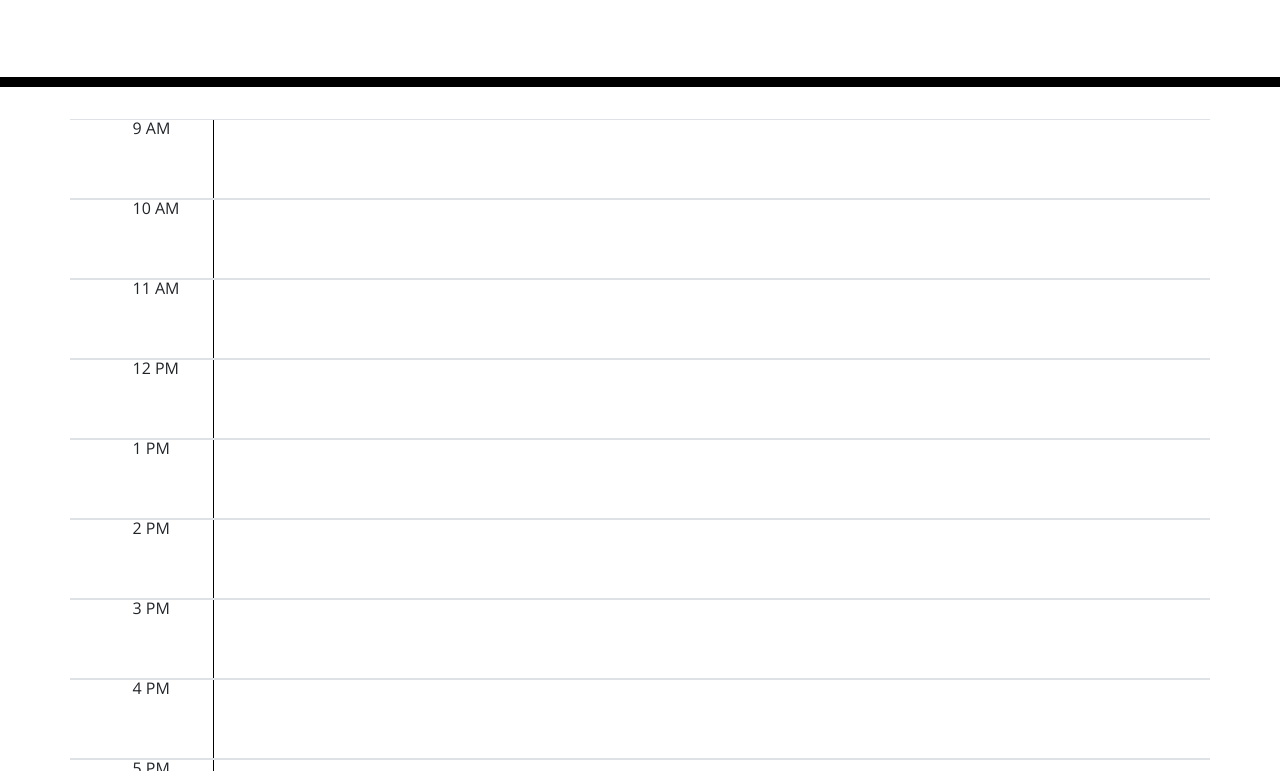
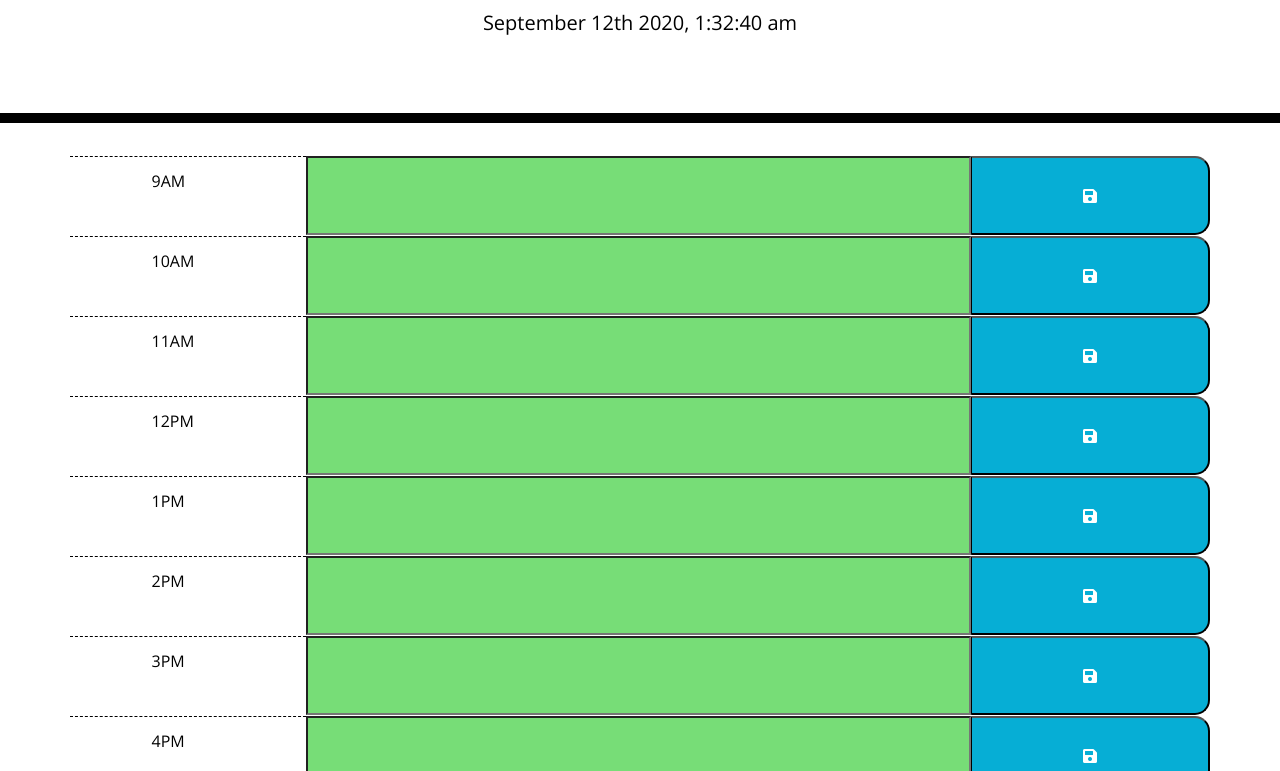
Before and after one commit to Geovany17/daySchedule, a plain HTML site: page index.html in a window 1280 px wide. Shown: the part 181-952 px from the top of the page. Drawn offline with nearby package versions, Linux system fonts and the light colour scheme.

Commit message:
this is not finish, not completed

```diff
--- a/index.html
+++ b/index.html
@@ -19,65 +19,120 @@
         <p class="lead">A simple calendar app for scheduling your work day</p>
         <p id="currentDay" class="lead"></p>
     </header>
-    <div class="container">
 
-        <!--===============================================-->
+    <!--===================================================-->
+    <!--=========================Hour Rows=================-->
+    <!--===================================================-->
+
+    <div class="container" id="schedule">
         <!-- Timeblocks go here -->
-        <!--===============================================-->
 
+        <!--=========================9AM Row=================-->
 
-
-        <div id="calendar-row1" class="row justify-content-md-center border-top border-bottom calendar-row">
-            <div id="time2" class="col-md-1">9 AM</div>
-            <textarea rows="3" id="text-entry2" class="col-md-10"></textarea>
+        <div class="row">
+            <div class="hour col">
+                9AM
+            </div>
+            <input class="event col-7" type="text" id="9">
+            <button class="saveBtn col"><i class="fas fa-save"></i></button>
         </div>
 
-        <div id="calendar-row2" class="row justify-content-md-center border-top border-bottom calendar-row">
-            <div id="time3" class="col-md-1">10 AM</div>
-            <textarea rows="3" id="text-entry3" class="col-md-10"></textarea>
+        <!--=========================10AM Row=================-->
+
+        <div class="row">
+            <div class="hour col">
+                10AM
+            </div>
+            <input class="event col-7" type="text" id="10">
+            <button class="saveBtn col"><i class="fas fa-save"></i></button>
         </div>
 
-        <div id="calendar-row3" class="row justify-content-md-center border-top border-bottom calendar-row">
-            <div id="time4" class="col-md-1">11 AM</div>
-            <textarea rows="3" id="text-entry4" class="col-md-10"></textarea>
+        <!--=========================11AM Row=================-->
+
+        <div class="row">
+            <div class="hour col">
+                11AM
+            </div>
+            <input class="event col-7" type="text" id="11">
+            <button class="saveBtn col"><i class="fas fa-save"></i></button>
         </div>
 
-        <div id="calendar-row4" class="row justify-content-md-center border-top border-bottom calendar-row">
-            <div id="time5" class="col-md-1">12 PM</div>
-            <textarea rows="3" id="text-entry5" class="col-md-10"></textarea>
+        <!--=========================12PM Row=================-->
+
+        <div class="row">
+            <div class="hour col">
+                12PM
+            </div>
+            <input class="event col-7" type="text" id="12">
+            <button class="saveBtn col"><i class="fas fa-save"></i></button>
         </div>
 
-        <div id="calendar-row5" class="row justify-content-md-center border-top border-bottom calendar-row">
-            <div id="time6" class="col-md-1 time">1 PM</div>
-            <textarea rows="3" id="text-entry6" class="col-md-10"></textarea>
+        <!--=========================1PM Row=================-->
+
+        <div class="row">
+            <div class="hour col">
+                1PM
+            </div>
+            <input class="event col-7" type="text" id="13">
+            <button class="saveBtn col"><i class="fas fa-save"></i></button>
         </div>
 
-        <div id="calendar-row6" class="row justify-content-md-center border-top border-bottom calendar-row">
-            <div id="time7" class="col-md-1 time">2 PM</div>
-            <textarea rows="3" id="text-entry7" class="col-md-10"></textarea>
+        <!--=========================2PM Row=================-->
+
+        <div class="row">
+            <div class="hour col">
+                2PM
+            </div>
+            <input class="event col-7" type="text" id="14">
+            <button class="saveBtn col"><i class="fas fa-save"></i></button>
         </div>
 
-        <div id="calendar-row7" class="row justify-content-md-center border-top border-bottom calendar-row">
-            <div id="time8" class="col-md-1">3 PM</div>
-            <textarea rows="3" id="text-entry8" class="col-md-10"></textarea>
+        <!--=========================3PM Row=================-->
+
+        <div class="row">
+            <div class="hour col">
+                3PM
+            </div>
+            <input class="event col-7" type="text" id="15">
+            <button class="saveBtn col"><i class="fas fa-save"></i></button>
         </div>
 
-        <div id="calendar-row8" class="row justify-content-md-center border-top border-bottom calendar-row">
-            <div id="time9" class="col-md-1">4 PM</div>
-            <textarea rows="3" id="text-entry9" class="col-md-10"></textarea>
+        <!--=========================4PM Row=================-->
+
+        <div class="row">
+            <div class="hour col">
+                4PM
+            </div>
+            <input class="event col-7" type="text" id="16">
+            <button class="saveBtn col"><i class="fas fa-save"></i></button>
         </div>
 
-        <div id="calendar-row9" class="row justify-content-md-center border-top border-bottom calendar-row">
-            <div id="time10" class="col-md-1">5 PM</div>
-            <textarea rows="3" id="text-entry10" class="col-md-10"></textarea>
+        <!--=========================5PM Row=================-->
+
+        <div class="row">
+            <div class="hour col">
+                5PM
+            </div>
+            <input class="event col-7" type="text" id="17">
+            <button class="saveBtn col"><i class="fas fa-save"></i></button>
         </div>
 
+        <!--=========================6PM Row=================-->
+
+        <div class="row">
+            <div class="hour col">
+                6PM
+            </div>
+            <input class="event col-7" type="text" id="18">
+            <button class="saveBtn col"><i class="fas fa-save"></i></button>
+        </div>
     </div>
 
-    </div>
 
     <script src="https://code.jquery.com/jquery-3.4.1.min.js"></script>
     <script src="https://cdnjs.cloudflare.com/ajax/libs/moment.js/2.24.0/moment.min.js"></script>
+    <script src="https://cdn.jsdelivr.net/npm/@bitty/format-date"></script>
+    <script src="index.js"></script>
 </body>
 
 </html>
--- /dev/null
+++ b/index.js
@@ -0,0 +1,89 @@
+// resources https://www.udemy.com/certificate/UC-c31b4994-3478-4f49-8f25-f9ade037f53d/
+// https://www.udemy.com/course/the-complete-web-development-bootcamp/learn/lecture/18125165#overview
+// https://www.appbrewery.co/p/web-development-course-resources
+$(document).ready(function () {
+
+
+    var hour = moment().hours();
+    //================================
+    // date and time for top of page
+    //================================
+
+    function getDate() {
+
+        $("#currentDay").text(moment().format('MMMM Do YYYY, h:mm:ss a'));
+
+    };
+
+    //==================================================
+    // I made this step with the help of a tutor
+    //Color coding schedule
+    //===================================================
+
+    function colorSchedule() {
+
+        $("input").each(function () {
+
+            var rowHour = $(this).attr("id");
+            var rowNumber = parseInt(rowHour);
+
+            if (rowNumber === hour) {
+
+                $(this).addClass("present");
+
+            } else if (rowNumber < hour) {
+
+                $(this).addClass("past");
+
+            } else {
+
+                $(this).addClass("future");
+            };
+        });
+    };
+
+    //=========================================================================
+    //made this step with this resource https://htmlcheatsheet.com/jquery/
+    //Rendering stored inputs after page refresh
+    //made this step with the help of a  tutor
+    //=========================================================================
+
+    function renderStoredInputs() {
+
+        $(".event").each(function () {
+
+            var inputId = $(this).attr("id");
+
+            $(this).val(localStorage.getItem(inputId));
+
+        });
+    };
+
+    //=========================================================
+    //Click event to save user input in local storage
+    //=========================================================
+
+
+    $(".saveBtn").click(function () {
+
+        var scheduleInputs = $(this).siblings(".event").val();
+        var inputsLocation = $(this).siblings(".event").attr("id");
+
+        localStorage.setItem(inputsLocation, scheduleInputs);
+
+    });
+
+
+
+
+
+    //=========================================================
+    //Calling the functions
+    //=========================================================
+
+    setInterval(getDate, 1000);
+    colorSchedule();
+    setInterval(colorSchedule, 1000);
+    renderStoredInputs();
+
+});
```
Also changed, not shown: 2 other files.
